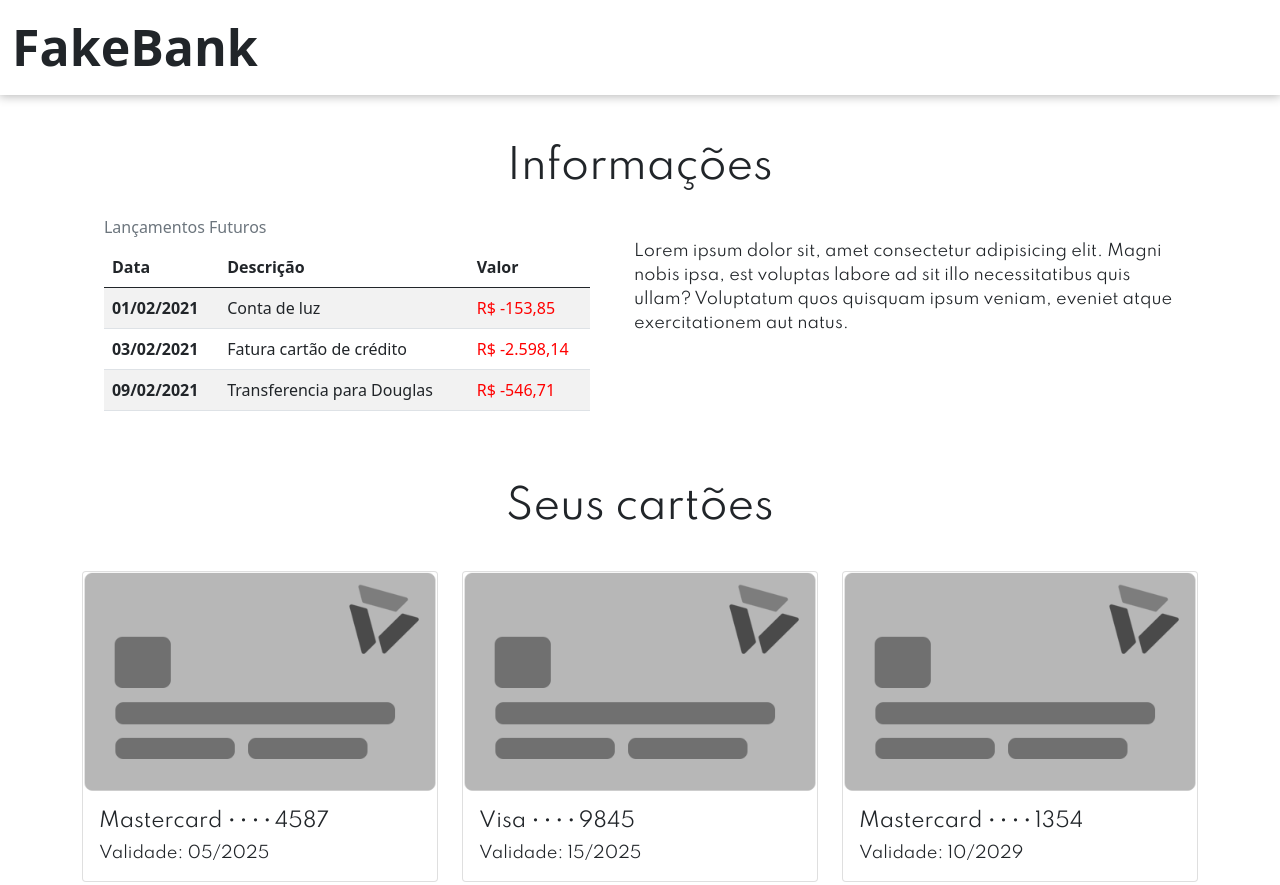
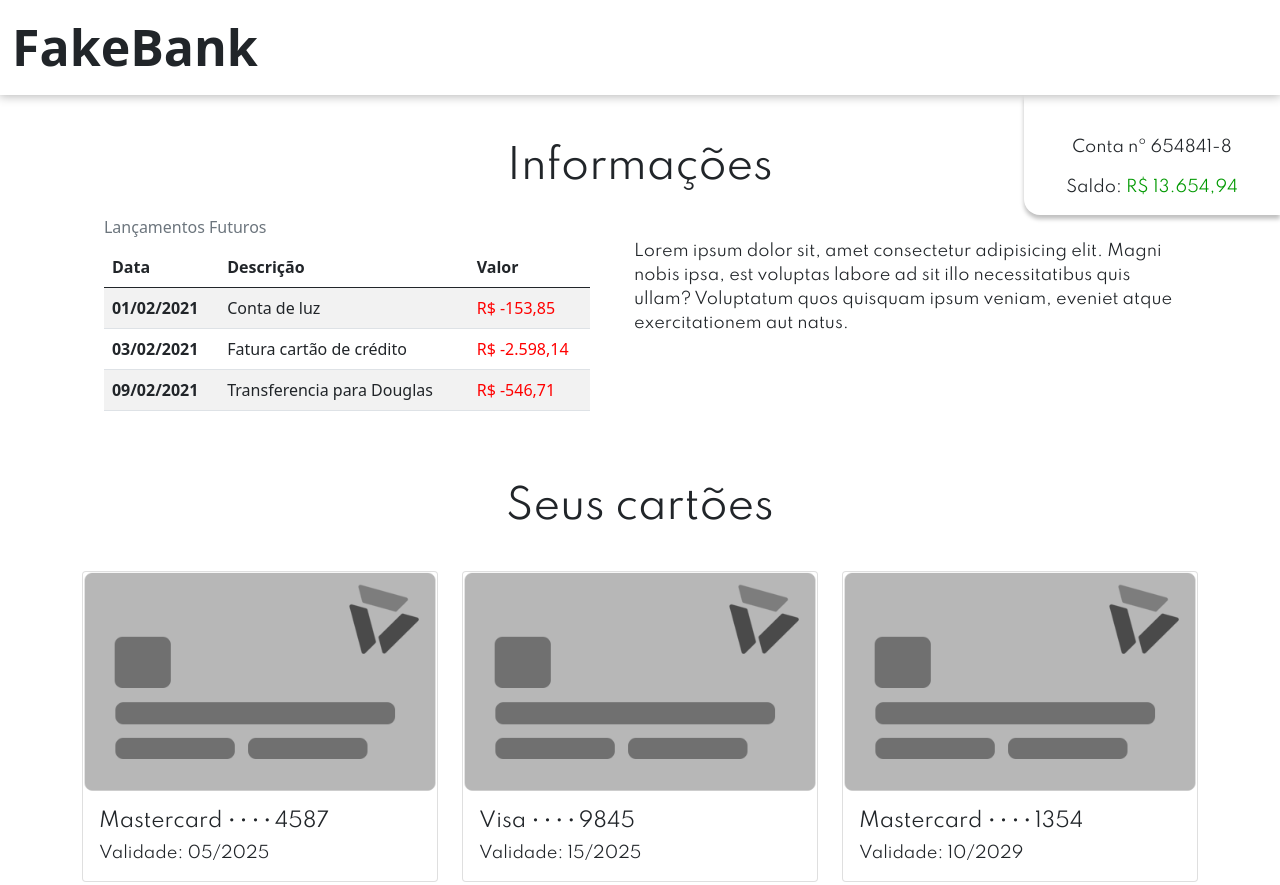
Before and after one commit to danilose/Projeto-Account-1, a plain HTML site: page dash.html in a window 1280 px wide. Shown: the top 885 px of the page. Drawn offline with nearby package versions, Linux system fonts and the light colour scheme.

Commit message:
Adicionar informação da conta e saldo

```diff
--- a/css/dash.styles.css
+++ b/css/dash.styles.css
@@ -156,3 +156,23 @@ p {
   margin-right: auto;
   min-width: 45%;
 }
+
+/* BALANCE */
+
+.balance {
+
+  position: absolute;
+  right: 0;
+  top: 0;
+  width: 20%;
+  height: 15%;
+
+  display: flex;
+  flex-direction: column;
+  align-items: center;
+  justify-content: flex-end;
+
+  background: #FFFFFF;
+  box-shadow: 0px 4px 4px rgba(0, 0, 0, 0.25);
+  border-radius: 0px 0px 0px 16px;
+}
--- a/dash.html
+++ b/dash.html
@@ -22,6 +22,15 @@
       </div>
     </div>
   </header>
+
+  <div class="balance top--offset">
+    <div>
+      <p>Conta nº 654841-8</p>
+    </div>
+    <div>
+      <p>Saldo: <span class="green--text">R$ 13.654,94</span></p>
+    </div>
+  </div>
 
   <section class="container top--offset information">
 
```
